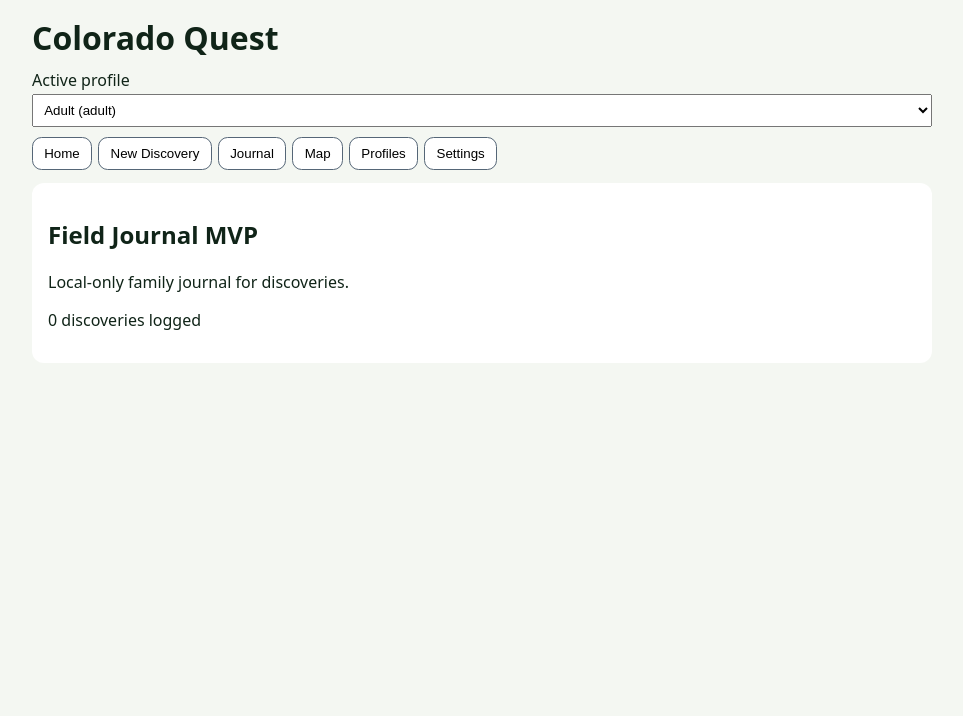
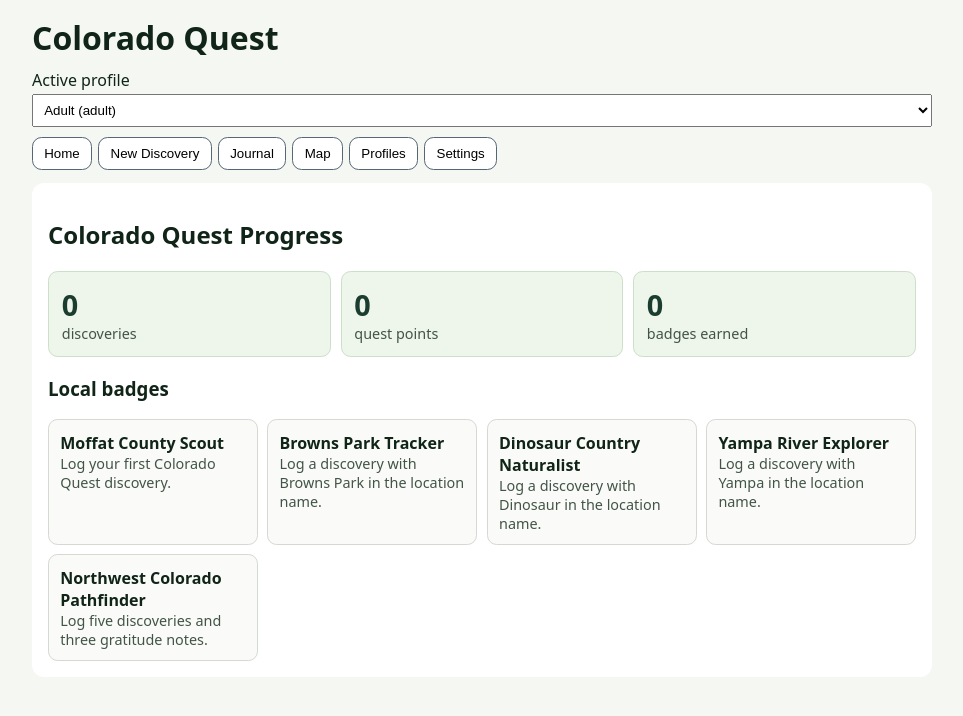
Before and after one commit to hermflappington/colorado-quest, a React (Vite) app: page / in a window 1280 px wide. Both pictures are taken after a click on the button "I Acknowledge". Shown: the top 716 px of the page, without its empty margins (158-1121 px from the left). Built offline with nearby package versions, Linux system fonts and the light colour scheme.

Commit message:
Add quest points and local badges

```diff
--- a/src/App.jsx
+++ b/src/App.jsx
@@ -24,6 +24,33 @@ const CATEGORIES = [
 const CONFIDENCE = ['Low', 'Medium', 'High', 'Needs expert review'];
 const STATUS = ['New', 'Reviewed', 'Needs follow-up', 'Archived'];
 const LAND_ACCESS = ['public land', 'private land', 'unknown', 'permitted area', 'trail/roadside'];
+const BADGES = [
+  {
+    name: 'Moffat County Scout',
+    description: 'Log your first Colorado Quest discovery.',
+    earned: (stats) => stats.entryCount >= 1,
+  },
+  {
+    name: 'Browns Park Tracker',
+    description: 'Log a discovery with Browns Park in the location name.',
+    earned: (stats) => stats.locationText.includes('browns park'),
+  },
+  {
+    name: 'Dinosaur Country Naturalist',
+    description: 'Log a discovery with Dinosaur in the location name.',
+    earned: (stats) => stats.locationText.includes('dinosaur'),
+  },
+  {
+    name: 'Yampa River Explorer',
+    description: 'Log a discovery with Yampa in the location name.',
+    earned: (stats) => stats.locationText.includes('yampa'),
+  },
+  {
+    name: 'Northwest Colorado Pathfinder',
+    description: 'Log five discoveries and three gratitude notes.',
+    earned: (stats) => stats.entryCount >= 5 && stats.gratitudeCount >= 3,
+  },
+];
 
 const icon = new L.Icon({
   iconUrl: 'https://unpkg.com/leaflet@1.9.4/dist/images/marker-icon.png',
@@ -37,7 +64,7 @@ const blank = { profiles: [starterAdult], activeProfileId: starterAdult.id, entr
 
 const initialForm = {
   title: '', notes: '', category: CATEGORIES[0], profileIds: [], photos: [], lat: '', lng: '',
-  confidence: CONFIDENCE[0], status: STATUS[0], generalLocationName: '', landAccess: LAND_ACCESS[2],
+  confidence: CONFIDENCE[0], status: STATUS[0], generalLocationName: '', landAccess: LAND_ACCESS[2], gratitude: '',
 };
 
 function load() {
@@ -59,6 +86,25 @@ function autoTitle(category, notes, generalLocationName) {
 
 function formatGps(lat, lng) {
   return `${lat.toFixed(5)}, ${lng.toFixed(5)}`;
+}
+
+function entryPoints(entry) {
+  let points = 10;
+  points += (entry.photos?.length || 0) * 5;
+  if (entry.gratitude?.trim()) points += 5;
+  if (SENSITIVE.has(entry.category)) points += 10;
+  return points;
+}
+
+function gameStats(entries) {
+  const locationText = entries.map((entry) => entry.generalLocationName || '').join(' ').toLowerCase();
+  const totalPoints = entries.reduce((sum, entry) => sum + entryPoints(entry), 0);
+  const gratitudeCount = entries.filter((entry) => entry.gratitude?.trim()).length;
+  const stats = { entryCount: entries.length, gratitudeCount, locationText, totalPoints };
+  return {
+    ...stats,
+    badges: BADGES.map((badge) => ({ ...badge, isEarned: badge.earned(stats) })),
+  };
 }
 
 
@@ -102,6 +148,7 @@ export default function App() {
   useEffect(() => localStorage.setItem(STORAGE_KEY, JSON.stringify(db)), [db]);
 
   const sortedEntries = useMemo(() => [...db.entries].sort((a, b) => b.createdAt - a.createdAt), [db.entries]);
+  const stats = useMemo(() => gameStats(db.entries), [db.entries]);
   const activeProfile = db.profiles.find((p) => p.id === db.activeProfileId);
 
   const addProfile = (name, role) => setDb((d) => ({ ...d, profiles: [...d.profiles, { id: crypto.randomUUID(), name, role }] }));
@@ -156,7 +203,15 @@ export default function App() {
       <nav>{['Home', 'New Discovery', 'Journal', 'Map', 'Profiles', 'Settings'].map((s) => <button key={s} onClick={() => setScreen(s)}>{s}</button>)}</nav>
     </header>
 
-    {screen === 'Home' && <section><h2>Field Journal MVP</h2><p>Local-only family journal for discoveries.</p><p>{db.entries.length} discoveries logged</p></section>}
+    {screen === 'Home' && <section><h2>Colorado Quest Progress</h2>
+      <div className="stats">
+        <div><strong>{stats.entryCount}</strong><span>discoveries</span></div>
+        <div><strong>{stats.totalPoints}</strong><span>quest points</span></div>
+        <div><strong>{stats.badges.filter((badge) => badge.isEarned).length}</strong><span>badges earned</span></div>
+      </div>
+      <h3>Local badges</h3>
+      <div className="badges">{stats.badges.map((badge) => <div className={`badge ${badge.isEarned ? 'earned' : ''}`} key={badge.name}><strong>{badge.name}</strong><span>{badge.isEarned ? 'Earned' : badge.description}</span></div>)}</div>
+    </section>}
 
     {screen === 'Profiles' && <section><h2>Profiles</h2><ProfileForm addProfile={addProfile} /><ul>{db.profiles.map((p) => <li key={p.id}>{p.name} — {p.role}</li>)}</ul></section>}
 
@@ -165,6 +220,7 @@ export default function App() {
       {SENSITIVE.has(form.category) && <p className="warning">Do not disturb, collect, touch, dig, or publicize this location. Exact GPS will stay private.</p>}
       <label>Title (optional)<input value={form.title} onChange={(e) => setForm({ ...form, title: e.target.value })} /></label>
       <label>Notes (optional)<textarea value={form.notes} onChange={(e) => setForm({ ...form, notes: e.target.value })} /></label>
+      <label>What are you thankful for here? (optional)<textarea value={form.gratitude} onChange={(e) => setForm({ ...form, gratitude: e.target.value })} /></label>
       <label>General location name<input value={form.generalLocationName} onChange={(e) => setForm({ ...form, generalLocationName: e.target.value })} /></label>
       <label>Confidence<select value={form.confidence} onChange={(e) => setForm({ ...form, confidence: e.target.value })}>{CONFIDENCE.map((c) => <option key={c}>{c}</option>)}</select></label>
       <label>Status<select value={form.status} onChange={(e) => setForm({ ...form, status: e.target.value })}>{STATUS.map((s) => <option key={s}>{s}</option>)}</select></label>
@@ -174,12 +230,13 @@ export default function App() {
       <div className="photos">{form.photos.map((p, i) => <img key={i} src={p} alt="discovery" />)}</div>
       <button onClick={captureGps}>Capture GPS</button>
       <p>{form.lat && form.lng ? formatGps(Number(form.lat), Number(form.lng)) : 'No GPS yet (required)'}</p>
+      <p className="points-preview">This discovery can earn {entryPoints(form)} quest points.</p>
       <button disabled={!canSave} onClick={createEntry}>Save Discovery</button>
     </section>}
 
-    {screen === 'Journal' && <section><h2>Journal</h2>{sortedEntries.map((e) => <article key={e.id}><button onClick={() => { setSelected(e); setScreen('Entry Detail'); }}>{new Date(e.createdAt).toLocaleString()} — {e.title}</button></article>)}</section>}
+    {screen === 'Journal' && <section><h2>Journal</h2>{sortedEntries.map((e) => <article key={e.id}><button onClick={() => { setSelected(e); setScreen('Entry Detail'); }}>{new Date(e.createdAt).toLocaleString()} - {e.title} ({entryPoints(e)} pts)</button></article>)}</section>}
 
-    {screen === 'Entry Detail' && selected && <section><h2>{selected.title}</h2><p>{selected.category}</p><p>General location: {selected.generalLocationName || 'Not set'}</p><p>Confidence: {selected.confidence}</p><p>Status: {selected.status}</p><p>Land access: {selected.landAccess}</p><p>{selected.notes || 'No notes.'}</p><p>Credits: {selected.profileIds.map((id) => db.profiles.find((p) => p.id === id)?.name).filter(Boolean).join(', ') || 'None'}</p><div className="photos">{selected.photos.map((p, i) => <img key={i} src={p} alt="entry" />)}</div>
+    {screen === 'Entry Detail' && selected && <section><h2>{selected.title}</h2><p>{selected.category}</p><p>Quest points: {entryPoints(selected)}</p><p>General location: {selected.generalLocationName || 'Not set'}</p><p>Confidence: {selected.confidence}</p><p>Status: {selected.status}</p><p>Land access: {selected.landAccess}</p><p>{selected.notes || 'No notes.'}</p><p>Gratitude: {selected.gratitude || 'Not added yet.'}</p><p>Credits: {selected.profileIds.map((id) => db.profiles.find((p) => p.id === id)?.name).filter(Boolean).join(', ') || 'None'}</p><div className="photos">{selected.photos.map((p, i) => <img key={i} src={p} alt="entry" />)}</div>
       {SENSITIVE.has(selected.category) && !revealed[selected.id] ? <div><p>Exact GPS hidden (sensitive category).</p>{canRevealSensitive ? <button onMouseDown={() => beginRevealHold(selected.id)} onMouseUp={cancelRevealHold} onMouseLeave={cancelRevealHold} onTouchStart={() => beginRevealHold(selected.id)} onTouchEnd={cancelRevealHold} onTouchCancel={cancelRevealHold}>Hold 2s to reveal (adult only)</button> : <p>Active profile is kid; only approximate location is visible.</p>}</div> : <p>GPS: {formatGps(selected.lat, selected.lng)}</p>}
       <div className="actions">
         <button onClick={() => { setDb((d) => ({ ...d, entries: d.entries.filter((x) => x.id !== selected.id) })); setScreen('Journal'); setSelected(null); }}>Delete Entry</button>
--- a/src/styles.css
+++ b/src/styles.css
@@ -11,3 +11,11 @@ input, textarea, select { width:100%; padding:.45rem; margin-top:.2rem; }
 .photos img { width:100%; height:100px; object-fit:cover; border-radius:.5rem; }
 
 .warning { background:#fff3cd; color:#6b4e00; padding:.6rem; border-radius:.5rem; border:1px solid #e8cf6d; }
+.stats { display:grid; grid-template-columns:repeat(auto-fit,minmax(120px,1fr)); gap:.6rem; margin:.8rem 0; }
+.stats div { background:#eef5ea; border:1px solid #cddfca; border-radius:.6rem; padding:.8rem; }
+.stats strong { display:block; font-size:1.8rem; color:#1a3d2f; }
+.stats span, .badge span { display:block; font-size:.9rem; color:#425447; }
+.badges { display:grid; grid-template-columns:repeat(auto-fit,minmax(180px,1fr)); gap:.6rem; }
+.badge { border:1px solid #d4d9d1; border-radius:.6rem; padding:.7rem; background:#fafbf8; }
+.badge.earned { border-color:#f0b84e; background:#fff6dc; }
+.points-preview { font-weight:700; color:#1a3d2f; }
```
